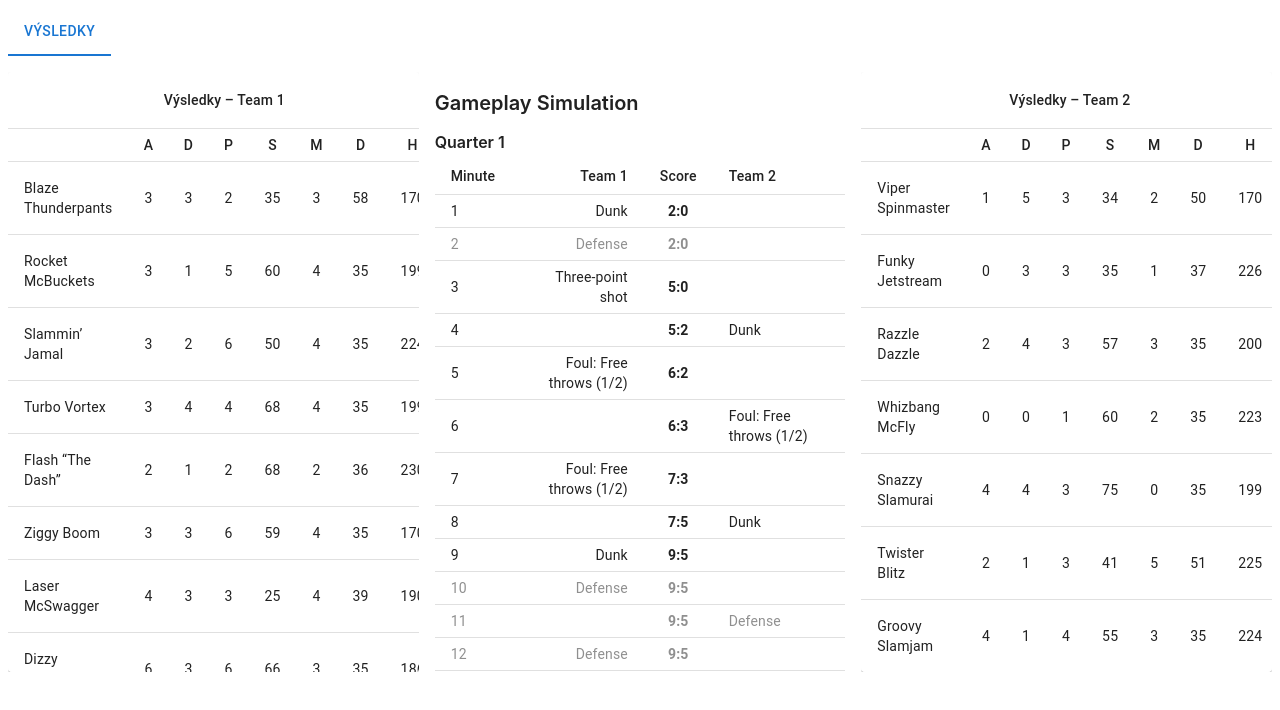
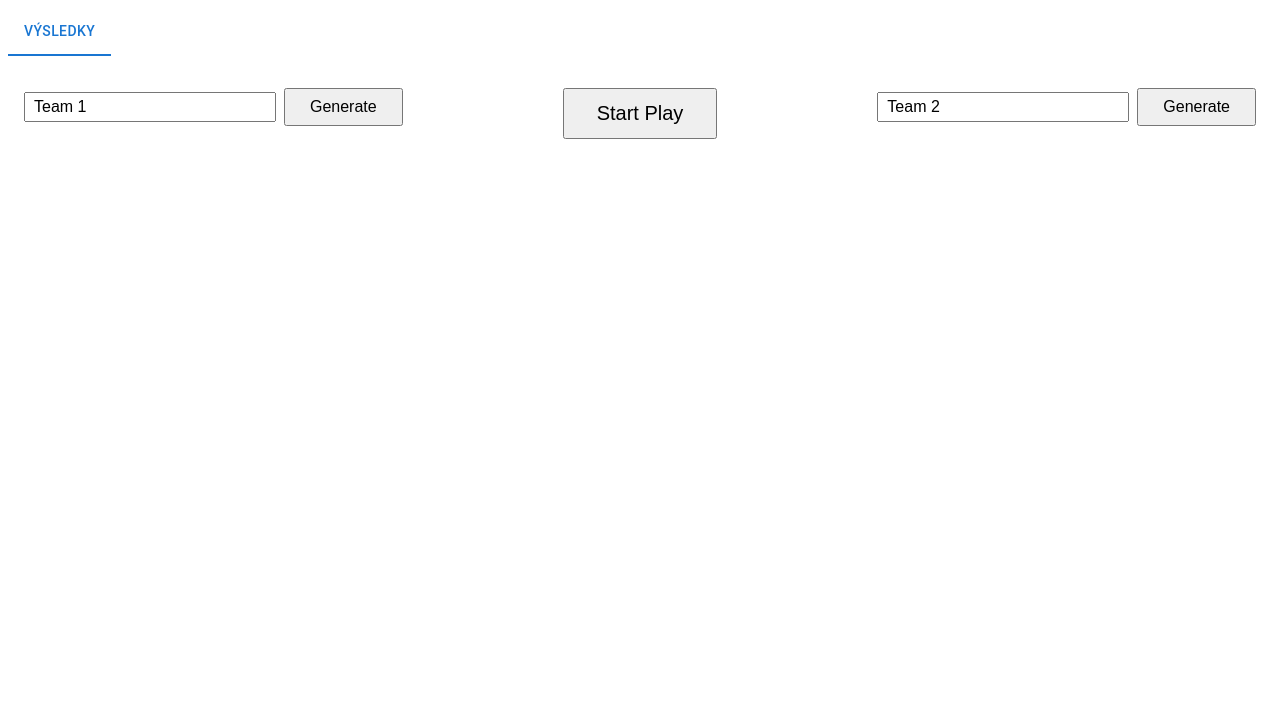
Before and after one commit to HoraJan/cyberbasket, a React (Vite) app: page /generator in a window 1280 px wide. Shown: the top 710 px of the page. Built offline with nearby package versions, Linux system fonts and the light colour scheme; what i18next-icu would draw is missing.

Commit message:
added basic gameplay

```diff
--- a/package.json
+++ b/package.json
@@ -12,14 +12,17 @@
     "@emotion/cache": "11.11.0",
     "@emotion/react": "11.11.4",
     "@emotion/styled": "11.11.0",
+    "@mui/icons-material": "^5.15.14",
     "@mui/material": "5.15.14",
     "i18next": "23.10.1",
     "i18next-icu": "2.3.0",
     "intl-messageformat": "10.5.11",
     "react": "18.2.0",
+    "react-dnd": "^16.0.1",
+    "react-dnd-html5-backend": "^16.0.1",
     "react-dom": "18.2.0",
+    "react-i18next": "14.1.0",
     "react-router-dom": "6.22.3",
-    "react-i18next": "14.1.0",
     "tss-react": "4.9.6",
     "usehooks-ts": "3.0.2"
   },
--- a/src/pages/parts/GeneratedResults.tsx
+++ b/src/pages/parts/GeneratedResults.tsx
@@ -7,17 +7,22 @@ import {
   TableHead,
   TableRow,
 } from "@mui/material";
-import React from "react";
+import React, { useState, useRef, useEffect } from 'react';
+import DragIndicatorIcon from '@mui/icons-material/DragIndicator';
+import { DndProvider, useDrag, useDrop } from 'react-dnd';
+import { HTML5Backend } from 'react-dnd-html5-backend';
 import { useTranslation } from "react-i18next";
 import { STATS } from "./Stats";
 import { norminv } from "../../utils/norminv";
 // Gameplay simulation constants
 const GAME_MINUTES = 48;
 const QUARTERS = 4;
+const SECONDS_PER_GAME = GAME_MINUTES * 60;
 const MINUTES_PER_QUARTER = GAME_MINUTES / QUARTERS;
 
 type ActionType = "defense" | "3pt" | "dunk" | "foul";
 type Action = {
+  time: number; // seconds elapsed
   minute: number;
   quarter: number;
   type: ActionType;
@@ -28,36 +33,71 @@ type Action = {
   scoreB: number;
 };
 
-function simulateGameplay() {
+function simulateGameplay(teamA?: any[], teamB?: any[]) {
   const actions: Action[] = [];
   let scoreA = 0;
   let scoreB = 0;
   let teamWithBall: 1 | 2 = Math.random() < 0.5 ? 1 : 2;
-  for (let min = 1; min <= GAME_MINUTES; min += 1) {
+  let time = 0;
+  const teamAPlayers = teamA && teamA.length ? teamA : undefined;
+  const teamBPlayers = teamB && teamB.length ? teamB : undefined;
+  while (time < SECONDS_PER_GAME) {
+    // Random turn duration between 5 and 24 seconds
+    const turnDuration = Math.floor(Math.random() * 20) + 5;
+    time += turnDuration;
+    if (time > SECONDS_PER_GAME) break;
+    const min = Math.floor(time / 60) + 1;
     const quarter = Math.ceil(min / MINUTES_PER_QUARTER);
     // Randomly decide action
     const r = Math.random();
     let type: ActionType = "defense";
     let points = 0;
     let description = "";
+    // Pick a random player from each team (if available)
+    let playerA = teamAPlayers ? teamAPlayers[Math.floor(Math.random() * teamAPlayers.length)]?.name : undefined;
+    let playerB = teamBPlayers ? teamBPlayers[Math.floor(Math.random() * teamBPlayers.length)]?.name : undefined;
     if (r < 0.25) {
       type = "3pt";
       points = 3;
-      description = "Three-point shot";
+      if (teamWithBall === 1 && playerA) {
+        description = `${playerA} scores 3 points!`;
+      } else if (teamWithBall === 2 && playerB) {
+        description = `${playerB} scores 3 points!`;
+      } else {
+        description = `Scores 3 points!`;
+      }
     } else if (r < 0.45) {
       type = "dunk";
       points = 2;
-      description = "Dunk";
+      if (teamWithBall === 1 && playerA) {
+        description = `Awesome dunk by ${playerA}!`;
+      } else if (teamWithBall === 2 && playerB) {
+        description = `Awesome dunk by ${playerB}!`;
+      } else {
+        description = `Awesome dunk!`;
+      }
     } else if (r < 0.6) {
       type = "foul";
       // Each free throw is 50% chance for a point
       const ft1 = Math.random() < 0.5 ? 1 : 0;
       const ft2 = Math.random() < 0.5 ? 1 : 0;
       points = ft1 + ft2;
-      description = `Foul: Free throws (${ft1 + ft2}/2)`;
+      if (teamWithBall === 1 && playerA && playerB) {
+        description = `Foul by ${playerA}, ${playerB} made ${points}/2 free throws`;
+      } else if (teamWithBall === 2 && playerA && playerB) {
+        description = `Foul by ${playerB}, ${playerA} made ${points}/2 free throws`;
+      } else {
+        description = `Foul: made ${points}/2 free throws`;
+      }
     } else {
       type = "defense";
-      description = "Defense";
+      if (teamWithBall === 1 && playerB) {
+        description = `Great defense by ${playerB}`;
+      } else if (teamWithBall === 2 && playerA) {
+        description = `Great defense by ${playerA}`;
+      } else {
+        description = `Great defense!`;
+      }
     }
     // Add points to the team with the ball
     if (teamWithBall === 1) {
@@ -66,6 +106,7 @@ function simulateGameplay() {
       scoreB += points;
     }
     actions.push({
+      time,
       minute: min,
       quarter,
       type,
@@ -75,7 +116,7 @@ function simulateGameplay() {
       scoreA,
       scoreB,
     });
-    // Switch ball possession for next minute
+    // Switch ball possession for next turn
     teamWithBall = teamWithBall === 1 ? 2 : 1;
   }
   return actions;
@@ -128,9 +169,9 @@ const getHeight = () => {
 
 export const GeneratedResults = () => {
   const { t } = useTranslation();
-  // Always 12 players per team
   const teamSize = 12;
-  // Crazy ecstatic player names
+  const [teamAName, setTeamAName] = useState('Team 1');
+  const [teamBName, setTeamBName] = useState('Team 2');
   const crazyNames = [
     "Blaze Thunderpants",
     "Rocket McBuckets",
@@ -157,19 +198,103 @@ export const GeneratedResults = () => {
     "Rumble Rooster",
     "Zappy Zinger",
   ];
-  // Generate 24 players
-  const players = Array(teamSize * 2)
+
+  // Team state
+  const [teamA, setTeamA] = useState<any[] | null>(null);
+  const [teamB, setTeamB] = useState<any[] | null>(null);
+
+  // Drag and drop logic for reordering players
+  function movePlayer(team: 'A' | 'B', dragIndex: number, hoverIndex: number) {
+    if (team === 'A' && teamA) {
+      const updated = [...teamA];
+      const [removed] = updated.splice(dragIndex, 1);
+      updated.splice(hoverIndex, 0, removed);
+      setTeamA(updated);
+    } else if (team === 'B' && teamB) {
+      const updated = [...teamB];
+      const [removed] = updated.splice(dragIndex, 1);
+      updated.splice(hoverIndex, 0, removed);
+      setTeamB(updated);
+    }
+  }
+
+  type DragItem = { index: number };
+  const DraggablePlayerRow = ({ player, index, team, movePlayer, isLastOfFive }: any) => {
+    const ref = React.useRef<HTMLTableRowElement>(null);
+    // Disable DnD when simulation is running
+    const isDnDEnabled = !started;
+    const [, drop] = useDrop<DragItem>({
+      accept: `PLAYER_${team}`,
+      canDrop: () => isDnDEnabled,
+      hover(item) {
+        if (!isDnDEnabled) return;
+        if (!ref.current || item.index === index) return;
+        movePlayer(team, item.index, index);
+        item.index = index;
+      },
+    });
+    const [{ isDragging }, drag] = useDrag<DragItem>({
+      type: `PLAYER_${team}`,
+      canDrag: isDnDEnabled,
+      item: { index },
+      collect: (monitor) => ({
+        isDragging: monitor.isDragging(),
+      }),
+    });
+    if (isDnDEnabled) drag(drop(ref));
+    return (
+      <>
+        <TableRow
+          ref={ref}
+          style={{
+            opacity: isDragging ? 0.5 : 1,
+            borderBottom: isLastOfFive ? '4px solid #333' : undefined,
+            cursor: isDnDEnabled ? 'grab' : 'not-allowed',
+          }}
+        >
+          <TableCell style={{ width: 32, textAlign: 'center', padding: 0 }}>
+            <DragIndicatorIcon style={{ color: isDnDEnabled ? '#888' : '#ccc', verticalAlign: 'middle' }} />
+          </TableCell>
+          <TableCell>{player.name}</TableCell>
+          {/* A, D, P, S, M order, then D (dunk), H (height) */}
+          <TableCell key={`team${team}-${player.id}-attack`}>
+            {player.stats[0]}
+          </TableCell>
+          <TableCell key={`team${team}-${player.id}-defense`}>
+            {player.stats[1]}
+          </TableCell>
+          <TableCell key={`team${team}-${player.id}-pass`}>
+            {player.stats[2]}
+          </TableCell>
+          <TableCell key={`team${team}-${player.id}-shoot`}>
+            {player.shoot}
+          </TableCell>
+          <TableCell key={`team${team}-${player.id}-muscles`}>
+            {player.stats[3]}
+          </TableCell>
+          <TableCell key={`team${team}-${player.id}-dunk`}>
+            {player.dunk}
+          </TableCell>
+          <TableCell key={`team${team}-${player.id}-height`}>
+            {player.height}
+          </TableCell>
+        </TableRow>
+      </>
+    );
+  };
+
+  // Generate a team
+  const generateTeam = () =>
+    Array(teamSize)
       .fill(0)
       .map((_, i) => ({
         id: i + 1,
-      name: crazyNames[i % crazyNames.length],
+        name: crazyNames[Math.floor(Math.random() * crazyNames.length)],
         stats: STATS.map(() => getIndex()),
         shoot: getShoot(),
         dunk: getDunk(),
         height: getHeight(),
       }));
-  const teamA = players.slice(0, teamSize);
-  const teamB = players.slice(teamSize);
 
   const columnStyle: React.CSSProperties = {
     flex: 1,
@@ -179,92 +304,113 @@ export const GeneratedResults = () => {
     display: "flex",
     flexDirection: "column",
   };
-  // Simulate gameplay actions
-  const actions = React.useMemo(() => simulateGameplay(), []);
+
+  // State for step-by-step gameplay
+  const [started, setStarted] = useState(false);
+  const [currentTurn, setCurrentTurn] = useState(0);
+  const allActions = React.useMemo(() => simulateGameplay(teamA, teamB), [teamA, teamB]);
+  const [actions, setActions] = useState<Action[]>([]);
+  const intervalRef = useRef<ReturnType<typeof setTimeout> | null>(null);
+
+  // Start simulation
+  const handleStart = () => {
+    setStarted(true);
+    setCurrentTurn(0);
+    setActions([]);
+  };
+
+  const handleStop = () => {
+    setStarted(false);
+    setCurrentTurn(0);
+    setActions([]);
+    if (intervalRef.current) clearTimeout(intervalRef.current);
+  };
+
+  // Step through gameplay by random seconds per turn, 60x speed
+  useEffect(() => {
+    if (!started) {
+      setStarted(false);
+      return;
+    }
+    if (currentTurn >= allActions.length) {
+      setStarted(false);
+      return;
+    }
+    // 60x speed: 1 real second = 60 simulated seconds
+    // So, real delay = turnDuration / 60 (in seconds)
+    const turnDuration =
+      currentTurn < allActions.length
+        ? allActions[currentTurn].time -
+          (currentTurn > 0 ? allActions[currentTurn - 1].time : 0)
+        : 5;
+    const ms = Math.max(50, (turnDuration * 1000) / 60); // minimum 50ms for UI
+    intervalRef.current = setTimeout(() => {
+      setActions((prev) => [...prev, allActions[currentTurn]]);
+      setCurrentTurn((t) => t + 1);
+    }, ms);
+    return () => clearTimeout(intervalRef.current!);
+  }, [started, currentTurn, allActions]);
 
   return (
     <div style={{ display: "flex", gap: 16, width: "100%" }}>
       {/* Team 1 */}
       <div style={columnStyle}>
+        <div style={{ display: 'flex', alignItems: 'center', margin: 16 }}>
+          <input
+            type="text"
+            value={teamAName}
+            onChange={e => setTeamAName(e.target.value)}
+            placeholder="Enter team name"
+            style={{ fontSize: 16, padding: '4px 8px', marginRight: 8, flex: 1 }}
+            disabled={!!teamA}
+          />
+          {!teamA && (
+            <button
+              style={{ fontSize: 16, padding: '8px 24px' }}
+              onClick={() => setTeamA(generateTeam())}
+            >
+              Generate
+            </button>
+          )}
+        </div>
+        {teamA && (
+          <DndProvider backend={HTML5Backend}>
             <TableContainer component={Paper}>
               <Table sx={{ minWidth: 400 }} aria-label="team-a-table">
                 <TableHead>
                   <TableRow>
                     <TableCell colSpan={STATS.length + 4} align="center">
-                  {t("generatedResults")} – Team 1
+                      {teamAName}
                     </TableCell>
                   </TableRow>
                   <TableRow>
                     <TableCell />
-                <TableCell
-                  key="A"
-                  sx={{ width: 32, p: 0.5, textAlign: "center" }}
-                >
-                  A
-                </TableCell>
-                <TableCell
-                  key="D"
-                  sx={{ width: 32, p: 0.5, textAlign: "center" }}
-                >
-                  D
-                </TableCell>
-                <TableCell
-                  key="P"
-                  sx={{ width: 32, p: 0.5, textAlign: "center" }}
-                >
-                  P
-                </TableCell>
-                <TableCell
-                  key="S"
-                  sx={{ width: 32, p: 0.5, textAlign: "center" }}
-                >
-                  S
-                </TableCell>
-                <TableCell
-                  key="M"
-                  sx={{ width: 32, p: 0.5, textAlign: "center" }}
-                >
-                  M
-                </TableCell>
-                <TableCell sx={{ width: 48, p: 0.5, textAlign: "center" }}>
-                  D
-                </TableCell>
-                <TableCell sx={{ width: 48, p: 0.5, textAlign: "center" }}>
-                  H
-                </TableCell>
+                    <TableCell />
+                    <TableCell key="A" sx={{ width: 32, p: 0.5, textAlign: "center" }}>A</TableCell>
+                    <TableCell key="D" sx={{ width: 32, p: 0.5, textAlign: "center" }}>D</TableCell>
+                    <TableCell key="P" sx={{ width: 32, p: 0.5, textAlign: "center" }}>P</TableCell>
+                    <TableCell key="S" sx={{ width: 32, p: 0.5, textAlign: "center" }}>S</TableCell>
+                    <TableCell key="M" sx={{ width: 32, p: 0.5, textAlign: "center" }}>M</TableCell>
+                    <TableCell sx={{ width: 48, p: 0.5, textAlign: "center" }}>D</TableCell>
+                    <TableCell sx={{ width: 48, p: 0.5, textAlign: "center" }}>H</TableCell>
                   </TableRow>
                 </TableHead>
                 <TableBody>
-              {teamA.map((player) => (
-                <TableRow key={player.id}>
-                  <TableCell>{player.name}</TableCell>
-                  {/* A, D, P, S, M order, then D (dunk), H (height) */}
-                  <TableCell key={`teamA-${player.id}-attack`}>
-                    {player.stats[0]}
-                  </TableCell>
-                  <TableCell key={`teamA-${player.id}-defense`}>
-                    {player.stats[1]}
-                  </TableCell>
-                  <TableCell key={`teamA-${player.id}-pass`}>
-                    {player.stats[2]}
-                  </TableCell>
-                  <TableCell key={`teamA-${player.id}-shoot`}>
-                    {player.shoot}
-                  </TableCell>
-                  <TableCell key={`teamA-${player.id}-muscles`}>
-                    {player.stats[3]}
-                  </TableCell>
-                  <TableCell key={`teamA-${player.id}-dunk`}>
-                    {player.dunk}
-                  </TableCell>
-                  <TableCell key={`teamA-${player.id}-height`}>
-                    {player.height}
-                  </TableCell>
-                </TableRow>
+                  {teamA.map((player, idx) => (
+                    <DraggablePlayerRow
+                      key={player.id}
+                      player={player}
+                      index={idx}
+                      team="A"
+                      movePlayer={movePlayer}
+                      isLastOfFive={idx === 4}
+                    />
                   ))}
                 </TableBody>
               </Table>
             </TableContainer>
+          </DndProvider>
+        )}
       </div>
       {/* Gameplay placeholder */}
       <div
@@ -281,17 +427,34 @@ export const GeneratedResults = () => {
             maxHeight: 600,
             overflowY: "auto",
             p: 2,
+            display: "flex",
+            flexDirection: "column",
+            alignItems: "center",
           }}
         >
-          <div style={{ fontSize: 20, fontWeight: 600, marginBottom: 8 }}>
-            Gameplay Simulation
-          </div>
-          {[1, 2, 3, 4].map((quarter) => (
-            <React.Fragment key={quarter}>
-              <div style={{ fontWeight: 600, margin: "12px 0 4px 0" }}>
-                Quarter {quarter}
-              </div>
-              <Table size="small">
+          <button
+            style={{ fontSize: 20, padding: "12px 32px", marginBottom: 16 }}
+            onClick={
+              started
+                ? handleStop
+                : currentTurn >= allActions.length
+                  ? handleStart
+                  : handleStart
+            }
+          >
+            {started
+              ? "Stop"
+              : currentTurn >= allActions.length &&
+                  actions.length === allActions.length
+                ? "Run Again"
+                : "Start Play"}
+          </button>
+          {(started || actions.length === allActions.length) && (
+            <>
+              <Table
+                sx={{ minWidth: 400, width: "100%" }}
+                aria-label="gameplay-log"
+              >
                 <TableHead>
                   <TableRow>
                     <TableCell>Minute</TableCell>
@@ -301,14 +464,16 @@ export const GeneratedResults = () => {
                   </TableRow>
                 </TableHead>
                 <TableBody>
-                  {actions
+                  {[4, 3, 2, 1].map((quarter) =>
+                    actions
                       .filter((action) => action.quarter === quarter)
+                      .slice()
+                      .reverse()
                       .map((action) => {
                         const isTeam1 = action.teamWithBall === 1;
                         let left = "";
                         let right = "";
                         if (action.type === "defense") {
-                        // Defense is shown on the other team
                           if (isTeam1) {
                             right = action.description;
                           } else {
@@ -323,12 +488,12 @@ export const GeneratedResults = () => {
                         }
                         return (
                           <TableRow
-                          key={action.minute}
+                            key={action.time}
                             style={{
                               opacity: action.type === "defense" ? 0.5 : 1,
                             }}
                           >
-                          <TableCell>{action.minute}</TableCell>
+                            <TableCell>{`${String(Math.floor(action.time / 60)).padStart(2, "0")}:${String(action.time % 60).padStart(2, "0")}`}</TableCell>
                             <TableCell align="right">{left}</TableCell>
                             <TableCell align="center" sx={{ fontWeight: 600 }}>
                               {action.scoreA}:{action.scoreB}
@@ -336,94 +501,74 @@ export const GeneratedResults = () => {
                             <TableCell align="left">{right}</TableCell>
                           </TableRow>
                         );
-                    })}
+                      }),
+                  )}
                 </TableBody>
               </Table>
-            </React.Fragment>
-          ))}
+              {actions.length === allActions.length && (
+                <div style={{ marginTop: 16, fontWeight: 600, fontSize: 18, color: '#388e3c' }}>Game finished</div>
+              )}
+            </>
+          )}
         </Paper>
       </div>
       {/* Team 2 */}
       <div style={columnStyle}>
+        <div style={{ display: 'flex', alignItems: 'center', margin: 16 }}>
+          <input
+            type="text"
+            value={teamBName}
+            onChange={e => setTeamBName(e.target.value)}
+            placeholder="Enter team name"
+            style={{ fontSize: 16, padding: '4px 8px', marginRight: 8, flex: 1 }}
+            disabled={!!teamB}
+          />
+          {!teamB && (
+            <button
+              style={{ fontSize: 16, padding: '8px 24px' }}
+              onClick={() => setTeamB(generateTeam())}
+            >
+              Generate
+            </button>
+          )}
+        </div>
+        {teamB && (
+          <DndProvider backend={HTML5Backend}>
             <TableContainer component={Paper}>
               <Table sx={{ minWidth: 400 }} aria-label="team-b-table">
                 <TableHead>
                   <TableRow>
                     <TableCell colSpan={STATS.length + 4} align="center">
-                  {t("generatedResults")} – Team 2
+                      {teamBName}
                     </TableCell>
                   </TableRow>
                   <TableRow>
                     <TableCell />
-                <TableCell
-                  key="A"
-                  sx={{ width: 32, p: 0.5, textAlign: "center" }}
-                >
-                  A
-                </TableCell>
-                <TableCell
-                  key="D"
-                  sx={{ width: 32, p: 0.5, textAlign: "center" }}
-                >
-                  D
-                </TableCell>
-                <TableCell
-                  key="P"
-                  sx={{ width: 32, p: 0.5, textAlign: "center" }}
-                >
-                  P
-                </TableCell>
-                <TableCell
-                  key="S"
-                  sx={{ width: 32, p: 0.5, textAlign: "center" }}
-                >
-                  S
-                </TableCell>
-                <TableCell
-                  key="M"
-                  sx={{ width: 32, p: 0.5, textAlign: "center" }}
-                >
-                  M
-                </TableCell>
-                <TableCell sx={{ width: 48, p: 0.5, textAlign: "center" }}>
-                  D
-                </TableCell>
-                <TableCell sx={{ width: 48, p: 0.5, textAlign: "center" }}>
-                  H
-                </TableCell>
+                    <TableCell key="A" sx={{ width: 32, p: 0.5, textAlign: "center" }}>A</TableCell>
+                    <TableCell key="D" sx={{ width: 32, p: 0.5, textAlign: "center" }}>D</TableCell>
+                    <TableCell key="P" sx={{ width: 32, p: 0.5, textAlign: "center" }}>P</TableCell>
+                    <TableCell key="S" sx={{ width: 32, p: 0.5, textAlign: "center" }}>S</TableCell>
+                    <TableCell key="M" sx={{ width: 32, p: 0.5, textAlign: "center" }}>M</TableCell>
+                    <TableCell sx={{ width: 48, p: 0.5, textAlign: "center" }}>D</TableCell>
+                    <TableCell sx={{ width: 48, p: 0.5, textAlign: "center" }}>H</TableCell>
                   </TableRow>
                 </TableHead>
                 <TableBody>
-              {teamB.map((player) => (
-                <TableRow key={player.id}>
-                  <TableCell>{player.name}</TableCell>
-                  {/* A, D, P, S, M order, then D (dunk), H (height) */}
-                  <TableCell key={`teamB-${player.id}-attack`}>
-                    {player.stats[0]}
-                  </TableCell>
-                  <TableCell key={`teamB-${player.id}-defense`}>
-                    {player.stats[1]}
-                  </TableCell>
-                  <TableCell key={`teamB-${player.id}-pass`}>
-                    {player.stats[2]}
-                  </TableCell>
-                  <TableCell key={`teamB-${player.id}-shoot`}>
-                    {player.shoot}
-                  </TableCell>
-                  <TableCell key={`teamB-${player.id}-muscles`}>
-                    {player.stats[3]}
-                  </TableCell>
-                  <TableCell key={`teamB-${player.id}-dunk`}>
-                    {player.dunk}
-                  </TableCell>
-                  <TableCell key={`teamB-${player.id}-height`}>
-                    {player.height}
-                  </TableCell>
-                </TableRow>
+                  {teamB.map((player, idx) => (
+                    <DraggablePlayerRow
+                      key={player.id}
+                      player={player}
+                      index={idx}
+                      team="B"
+                      movePlayer={movePlayer}
+                      isLastOfFive={idx === 4}
+                    />
                   ))}
                 </TableBody>
               </Table>
             </TableContainer>
+          </DndProvider>
+        )}
       </div>
     </div>
   );
```
Also changed, not shown: 2 other files (tests, documents, lock files or other folders). Lines whose indentation alone changed are shown as unchanged.
